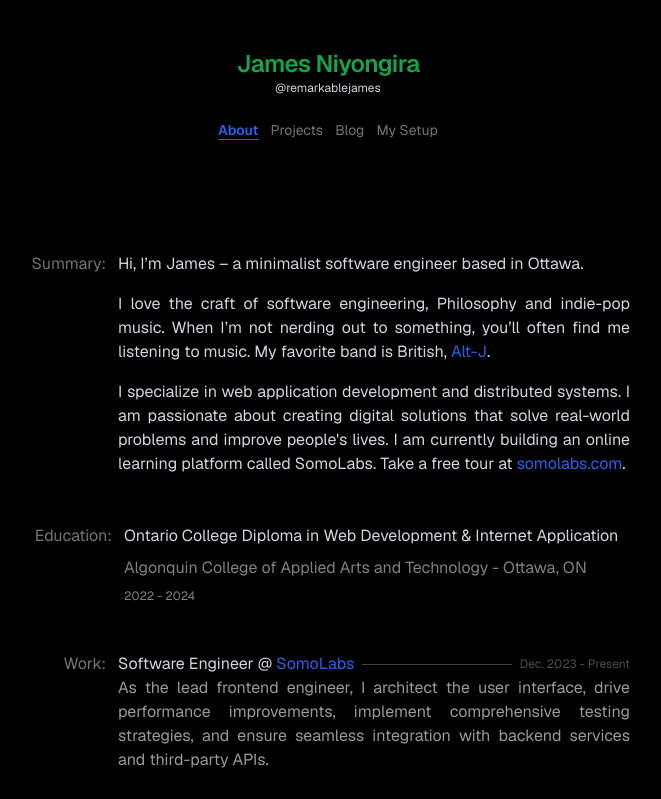
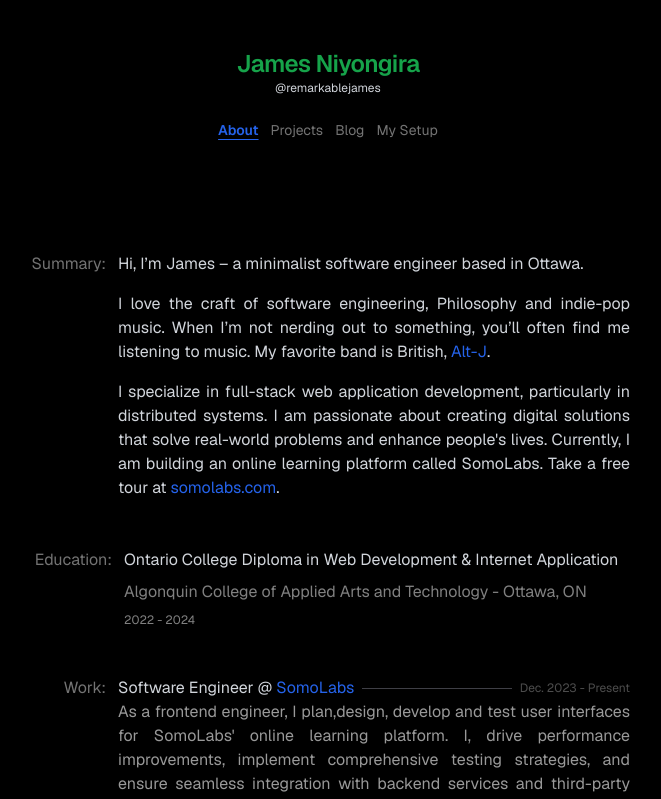
Before and after one commit to remarkablejames/portfolio-rebuild, a Next.js app: page / in a window 1280 px wide. Shown: the top 799 px of the page, without its empty margins (312-973 px from the left). Built offline with nearby package versions, Linux system fonts and the light colour scheme.

Commit message:
content update

```diff
--- a/app/page.tsx
+++ b/app/page.tsx
@@ -30,11 +30,9 @@ export default function Home() {
                 .
               </p>
               <p className="text-justify">
-                I specialize in web application development and distributed systems. I am passionate about
-                creating digital solutions that solve real-world problems and
-                improve people&apos;s lives. I am currently building an
-                 online learning platform called SomoLabs. Take a
-                free tour at{" "}
+                I specialize in full-stack web application development, particularly in distributed systems. I am passionate about
+                creating digital solutions that solve real-world problems and enhance people&apos;s lives. Currently, I am building an
+                online learning platform called SomoLabs. Take a free tour at{" "}
                 <a
                   href="https://www.somolabs.com/"
                   target="_blank"
@@ -89,7 +87,7 @@ export default function Home() {
                   </p>
                 </div>
                 <p className="text-white/60 text-justify">
-                  As the lead frontend engineer, I architect the user interface,
+                  As a frontend engineer, I plan,design, develop and test user interfaces for SomoLabs&apos; online learning platform. I,
                   drive performance improvements, implement comprehensive
                   testing strategies, and ensure seamless integration with
                   backend services and third-party APIs.
```
